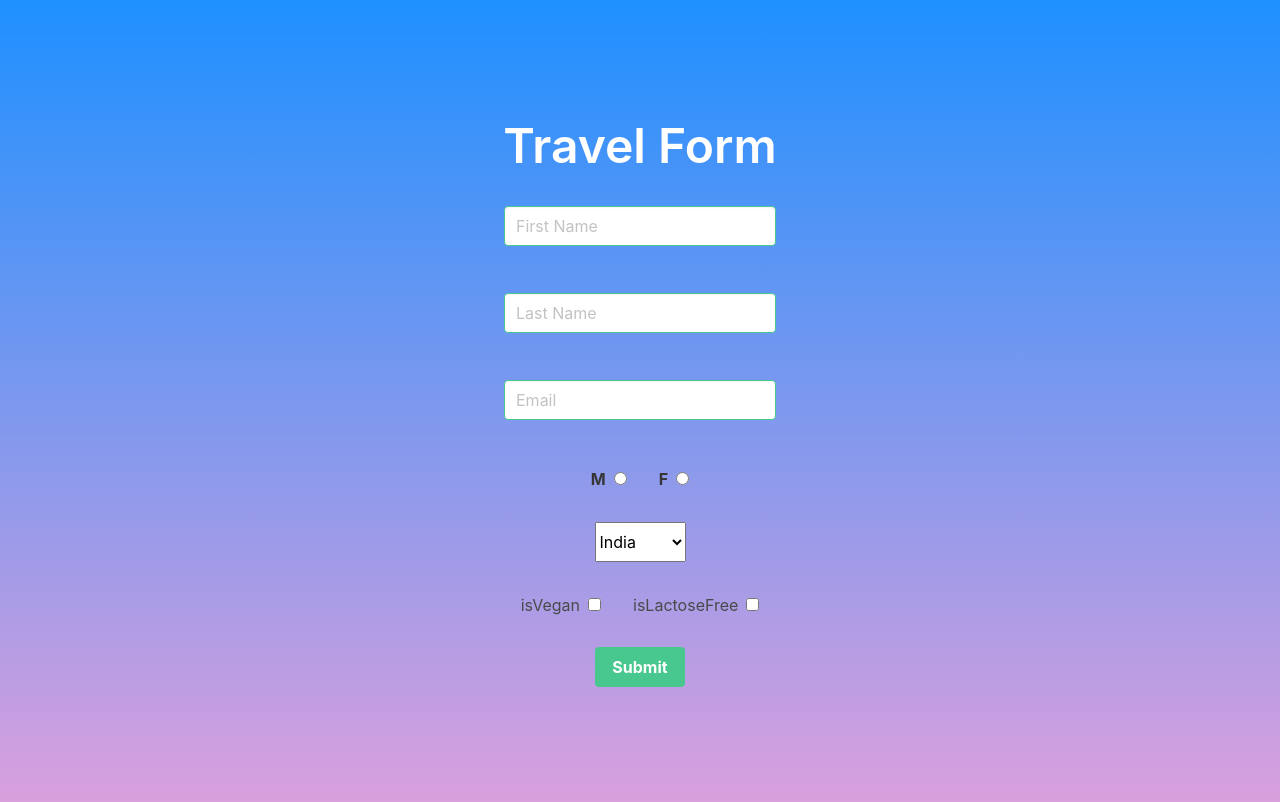
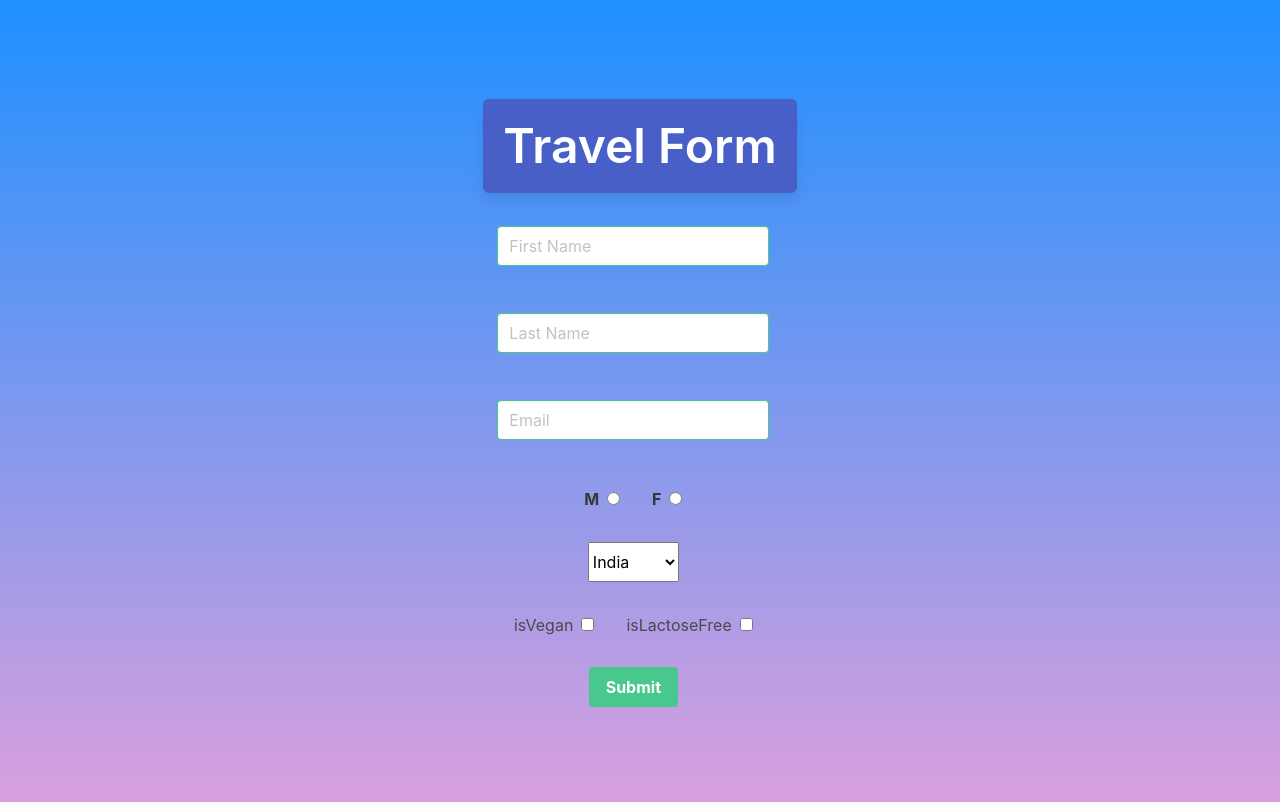
Before and after one commit to LDRMuse/hw-react-travel-form-STLnick, a React (Create React App) app: page / in a window 1280 px wide. Shown: the top 802 px of the page. Built offline with nearby package versions, Linux system fonts and the light colour scheme.

Commit message:
:lipstick: Style Header with Bulma classes

```diff
--- a/src/components/Header.js
+++ b/src/components/Header.js
@@ -1,6 +1,8 @@
 import React from 'react'
 
-export const Header = () => <h1
-  className="title has-text-white is-size-1">
-  Travel Form
+export const Header = () => <div className="box has-background-link">
+  <h1
+    className="title has-text-white is-size-1">
+    Travel Form
   </h1>
+</div>
```
